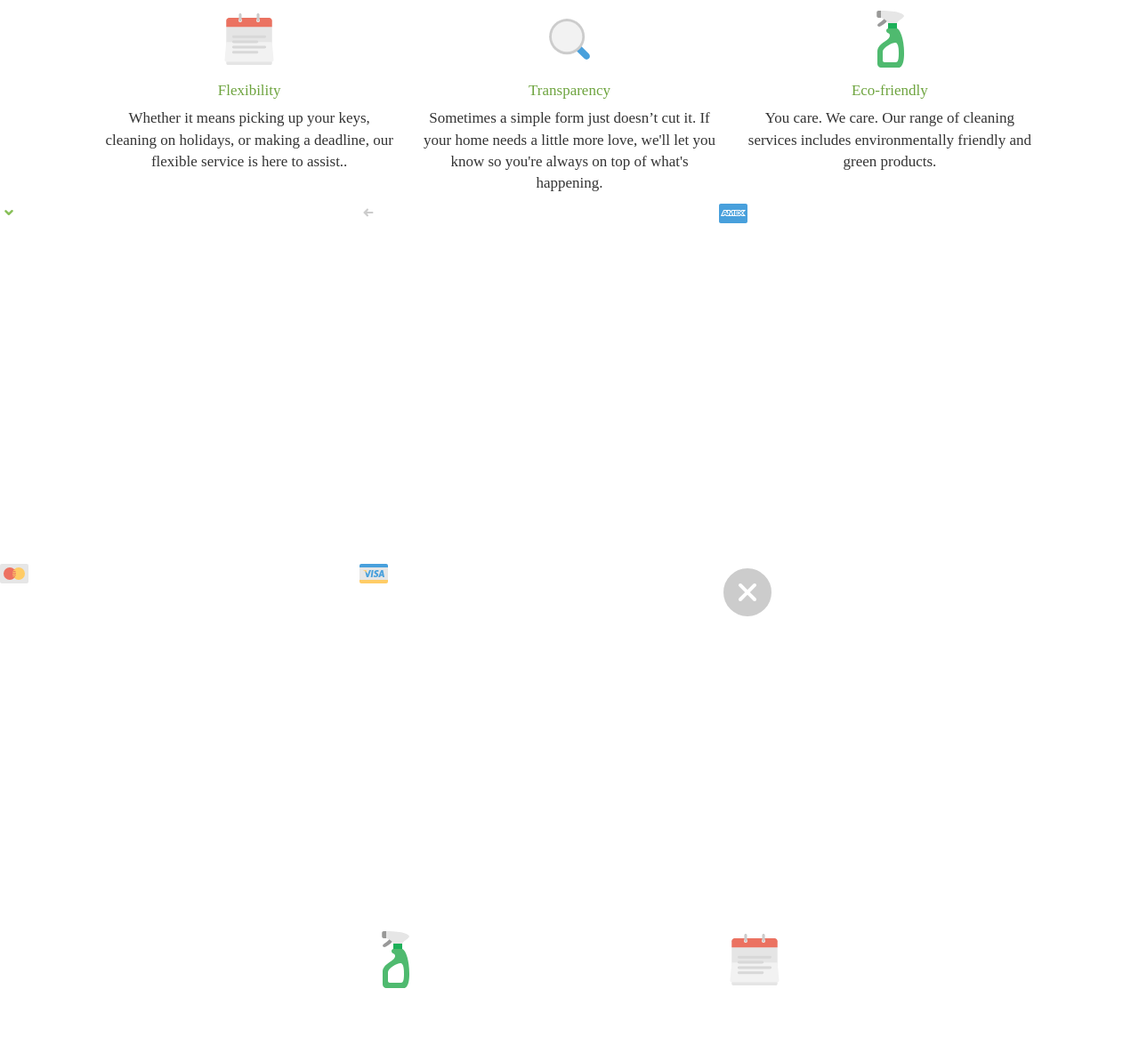
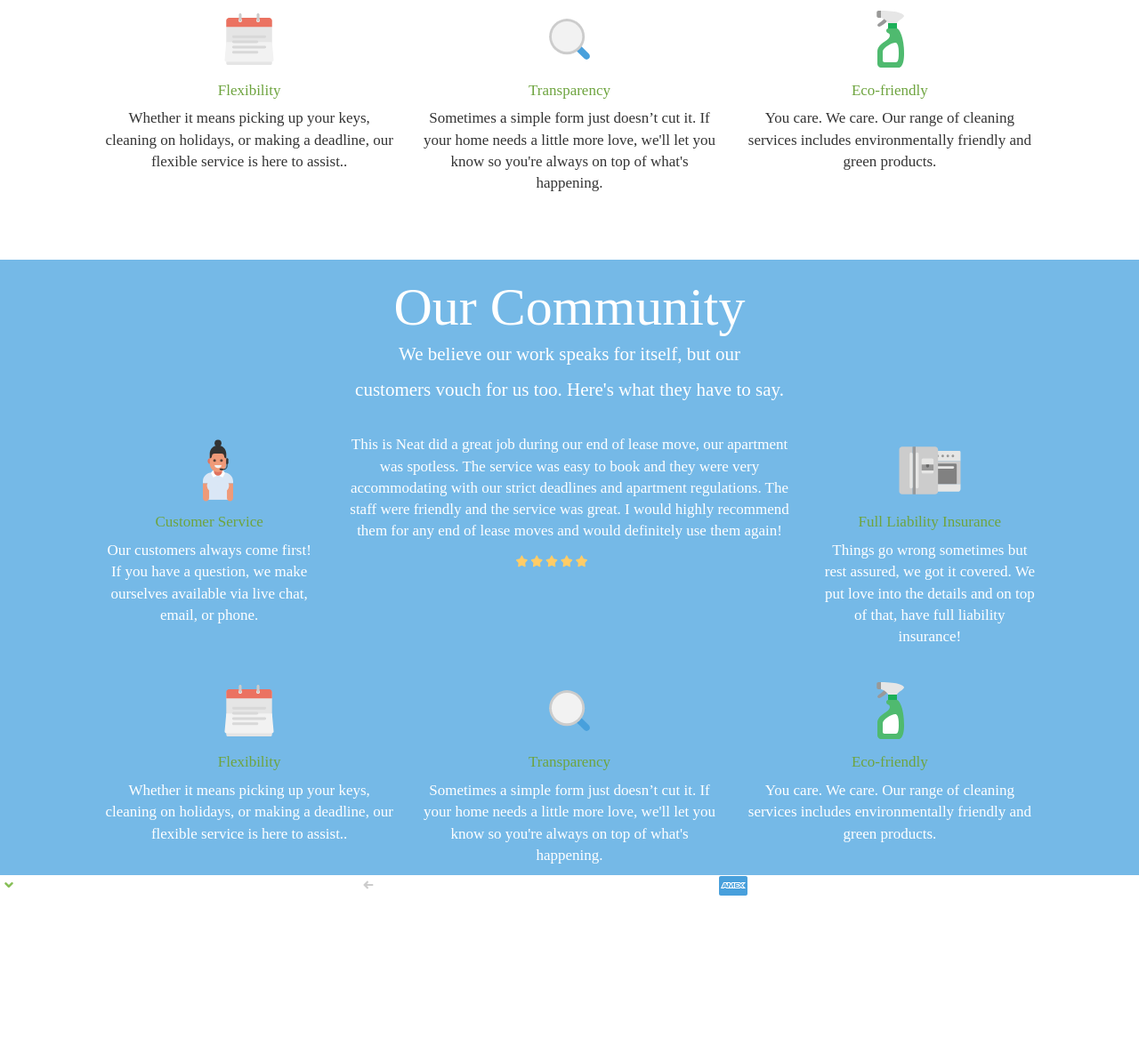
Before and after one commit to Prueba456/leccion-34-maquetacion, a plain HTML site: page index.html in a window 1280 px wide. Shown: the part 2234-3418 px from the top of the page at 89% size. Drawn offline with Linux system fonts and the light colour scheme; a web font is replaced by a local one.

Commit message:
maquetacion3

```diff
--- a/assets/css/main.css
+++ b/assets/css/main.css
@@ -105,6 +105,10 @@ h1{
   width: 80px;
   height: 80px;
 }
+.icon4{
+  width: 120px;
+  height: 30px;
+}
 .color2{
   margin-top: 20px;
 }
@@ -166,6 +170,10 @@ i{
 .texto2{
   line-height: 20px
 }
+.fondoceleste{
+  color: white;
+  background-color: #75b9e7;
+}
 .marginambos{
   margin-left: 15%;
   margin-right: 15%;
@@ -186,6 +194,10 @@ i{
   font-size: 60px;
   color: #3498db;
 }
+#titulo5{
+  font-size: 60px;
+  color: white;
+}
 .flex-area{
   height: 800px;
   display: flex;
--- a/index.html
+++ b/index.html
@@ -137,12 +137,64 @@
             and green products.</p>
         </div>
       </div>
+    </div>
+    <div class="fondoceleste">
+      <div class="marginambos2">
+      <div class="row">
+        <div class="centertext">
+          <h2 id="titulo5">Our Community</h2>
+          <p class="lead texto2">We believe our work speaks for itself, but our </p>
+          <p class="lead texto2">customers vouch for us too. Here's what they have to say.</p>
+        </div>
+      </div>
 
+      <div class="row color2">
+        <div class="col-lg-3 centertext">
+            <i class="icon2 glyphicon icon--feature-support"></i>
+            <h4 class="titulo4">Customer Service</h4>
+            <p class="texto4" >Our customers always come first! If you have a question, we make ourselves available via
+              live chat, email, or phone.</p>
+        </div>
+        <div class="col-lg-6 centertext">
+          <p class="texto4" >This is Neat did a great job during our end of
+            lease move, our apartment was spotless. The service was easy to
+            book and they were very accommodating with our strict deadlines
+            and apartment regulations. The staff were friendly and the service
+             was great. I would highly recommend them for any end of lease moves
+              and would definitely use them again!</p>
+              <i class="icon4 glyphicon icon--md icon--rating-5"></i>
+
+        </div>
+        <div class="col-lg-3 centertext">
+          <i class="icon3 glyphicon icon--feature-insurance"></i>
+          <h4 class="titulo4">Full Liability Insurance</h4>
+          <p class="texto4" >Things go wrong sometimes but rest assured,
+              we got it covered. We put love into the details and on top of that, have full liability insurance!</p>
+        </div>
+      </div>
+
+      <div class="row color2">
+        <div class="col-lg-4 centertext">
+            <i class="icon3 glyphicon icon--feature-flexibility"></i>
+            <h4 class="titulo4">Flexibility</h4>
+            <p class="texto4" >Whether it means picking up your keys,
+              cleaning on holidays, or making a deadline, our flexible service is here to assist..</p>
+        </div>
+        <div class="col-lg-4 centertext">
+          <i class="icon3 glyphicon icon--feature-transparency"></i>
+          <h4 class="titulo4">Transparency</h4>
+          <p class="texto4" >Sometimes a simple form just doesn’t cut it. If your home needs a little more love, we'll let you know so you're always on top of what's happening.</p>
+        </div>
+        <div class="col-lg-4 centertext">
+          <i class="icon3 glyphicon icon--feature-eco"></i>
+          <h4 class="titulo4">Eco-friendly</h4>
+          <p class="texto4" >You care. We care. Our range of cleaning
+            services includes environmentally friendly
+            and green products.</p>
+        </div>
+      </div>
     </div>
-
-
-
-
+    </div>
 
 
     <i class="glyphicon icon--arrow-down"></i>
```
